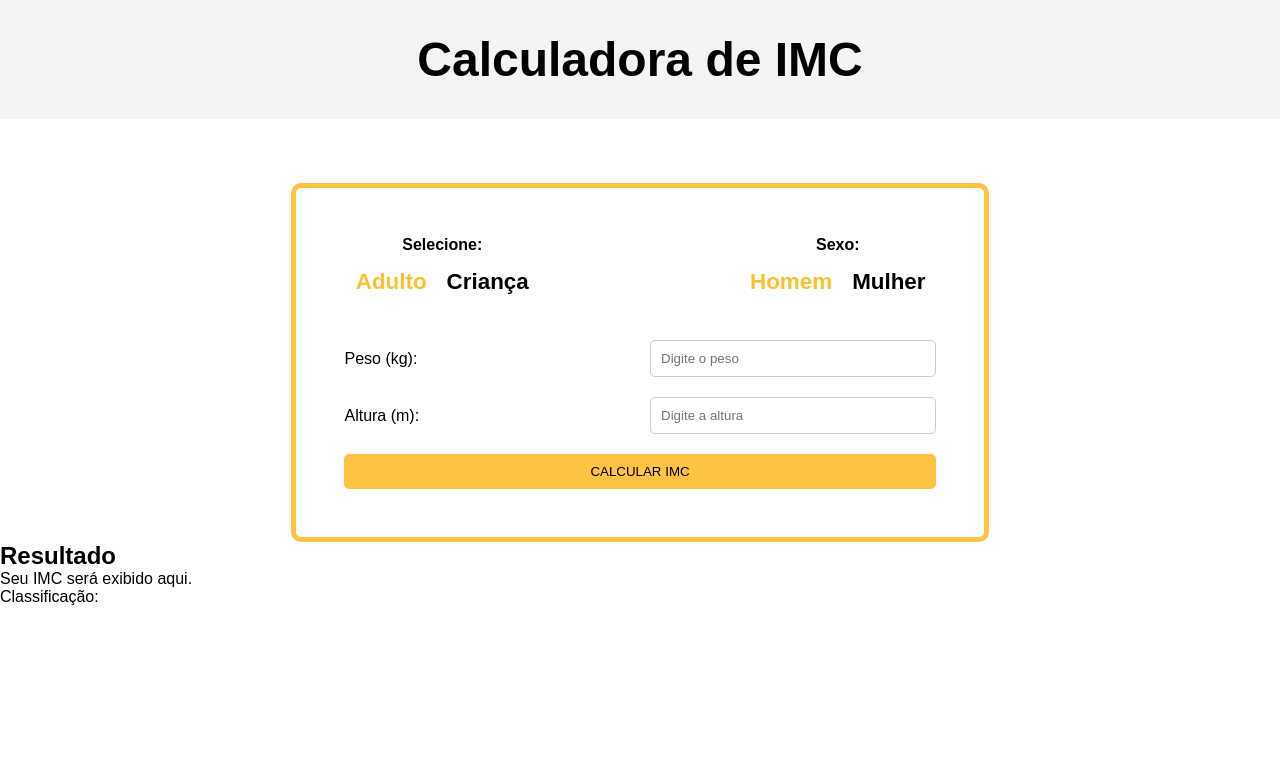
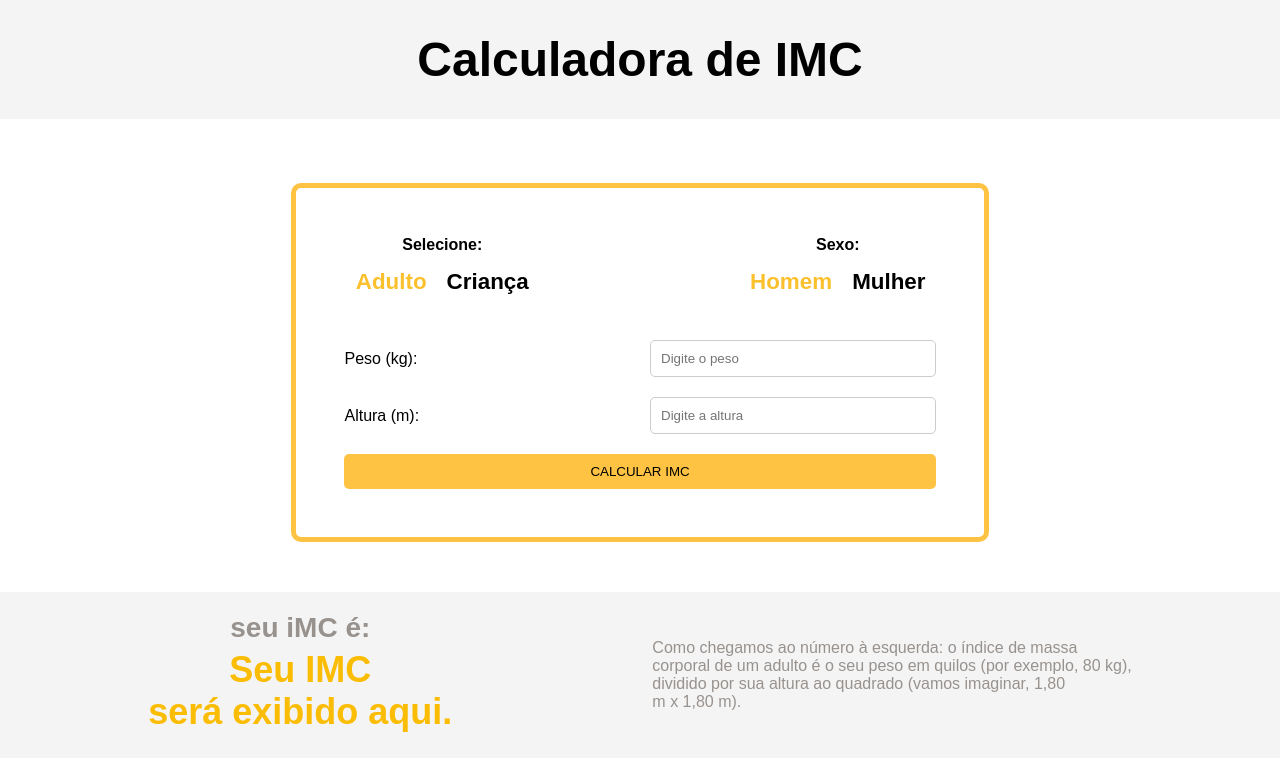
Before and after one commit to Bruno-Braganca-Fernandes/Pratica-Grunt, a website: page src/index.html in a window 1280 px wide. Drawn offline with Linux system fonts and the light colour scheme.

Commit message:
adding result section

```diff
--- a/src/index.html
+++ b/src/index.html
@@ -57,9 +57,18 @@
         </div>
     </main>
     <div id="resultado">
-        <h2>Resultado</h2>
-        <p id="imcValue">Seu IMC será exibido aqui.</p>
-        <p id="classificacao">Classificação: </p>
+        <div>
+            <h2>seu iMC é:</h2>
+            <p id="imcValue">Seu IMC <br> será exibido aqui.</p>
+        </div>
+        <div>
+            <p id="classificacao">Como chegamos ao número à esquerda: o índice de massa <br> corporal de um adulto é o
+                seu
+                peso em quilos (por exemplo, 80 kg), <br> dividido por sua altura ao quadrado (vamos imaginar, 1,80 <br>
+                m x
+                1,80
+                m).</p>
+        </div>
     </div>
 </body>
 
--- a/src/styles/main.less
+++ b/src/styles/main.less
@@ -91,3 +91,34 @@ form {
         text-transform: uppercase;
     }
 }
+
+#resultado {
+    display: flex;
+    justify-content: center;
+    gap: 200px;
+    align-items: center;
+    text-align: center;
+    padding: 20px;
+    margin-top: 50px;
+    background-color: #f4f4f4;
+
+    h2 {
+        font-size: 28px;
+        color: #98928e;
+        font-weight: bold;
+        margin: 0;
+    }
+
+    #imcValue {
+        font-size: 36px;
+        font-weight: bold;
+        color: #fbbc04;
+        margin: 5px 0;
+    }
+
+    #classificacao {
+        font-size: 16px;
+        text-align: left;
+        color: #98928e;
+    }
+}
```
Also changed, not shown: dev/styles/main.css.
